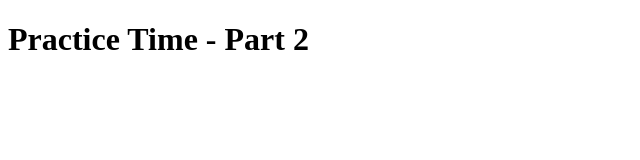
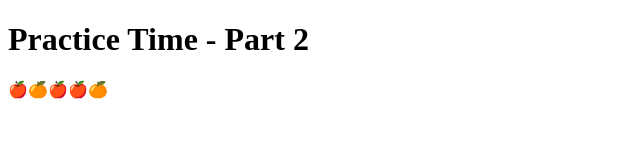
Before and after one commit to abdulaamir9496/Scrimba, a plain HTML site: page Practice Time - Part 2/index.html in a window 1280 px wide. Shown: the whole page, without its empty margins (0-640 px from the left). Drawn offline with Linux system fonts and the light colour scheme.

Commit message:
Task: Sorting Fruits

```diff
--- /dev/null
+++ b/Practice Time - Part 2/SortingFruits.js
@@ -0,0 +1,19 @@
+let fruit = ["🍎", "🍊", "🍎", "🍎", "🍊"]
+let appleShelf = document.getElementById("apple-shelf")
+let orangeShelf = document.getElementById("orange-shelf")
+
+// Create a function that puts the apples onto the appleShelf
+// and the oranges onto the orangeShelf. Use a for loop,
+// a conditional statement, and the textContent property.
+
+function sortFruits() {
+    for(let i = 0; i < fruit.length; i++)  {
+        if(fruit[i] === "🍎") {
+            appleShelf.textContent += "🍎";
+        }
+        else if(fruit[i] === "🍊") {
+            appleShelf.textContent += "🍊";
+        }
+    }
+}
+sortFruits();
--- a/Practice Time - Part 2/index.html
+++ b/Practice Time - Part 2/index.html
@@ -8,12 +8,16 @@
 <body>
 
     <h1>Practice Time - Part 2</h1>
+    <div id="apple-shelf"></div>
+    <div id="orange-shelf"></div>
+
     <!-- <script src="Objects and functions.js"></script> -->
     <!-- <script src="if else.js"></script> -->
     <!-- <script src="Loops and arrays.js"></script> -->
     <!-- <script src="push, pop, unshift, shift challenge.js"></script> -->
     <!-- <script src="Logical operators.js"></script> -->
-    <script src="Rock papers scissors.js"></script>
+    <!-- <script src="Rock papers scissors.js"></script> -->
+    <script src="SortingFruits.js"></script>
 
 </body>
 </html>
```
